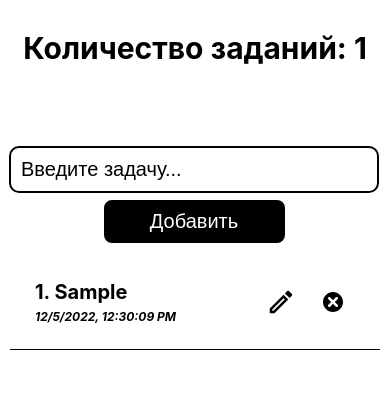
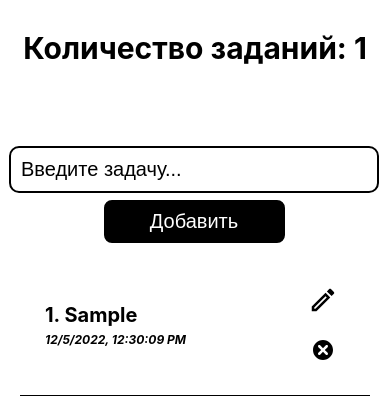
Before and after one commit to moust1k/todo_redux, a React (Create React App) app: page / in a window 390 px wide. Both pictures are taken after typing "Sample" into the empty fields and a click on the button "Добавить". Shown: the top 398 px of the page. Built offline with nearby package versions, Linux system fonts and the light colour scheme.

Commit message:
media for todos button

```diff
--- a/src/components/form/todo/Todo.js
+++ b/src/components/form/todo/Todo.js
@@ -24,7 +24,7 @@ const Todo = ({ todo, deleteTodo, toggleTodo, index, editTodo }) => {
                     </div>
                 </div>
                 <div>
-                    <div>
+                    <div className={css.flexButtons}>
                         <button className={css.button} onClick={() => onClickEdit(todo.id)}><MdOutlineEdit className={css.deleteIcon} /></button>
                         <button className={css.button} onClick={() => deleteTodo(todo.id)}><TiDelete className={css.deleteIcon} /></button>
                     </div>
--- a/src/components/form/todo/todo.module.css
+++ b/src/components/form/todo/todo.module.css
@@ -53,3 +53,18 @@
     max-width: 330px;
     word-wrap: break-word
 }
+
+@media (max-width: 393px) {
+    .wrapperTodo {
+        max-width: 350px;
+    }
+
+    .task {
+        max-width: 200px;
+    }
+
+    .flexButtons {
+        display: flex;
+        flex-direction: column;
+    }
+}
```
